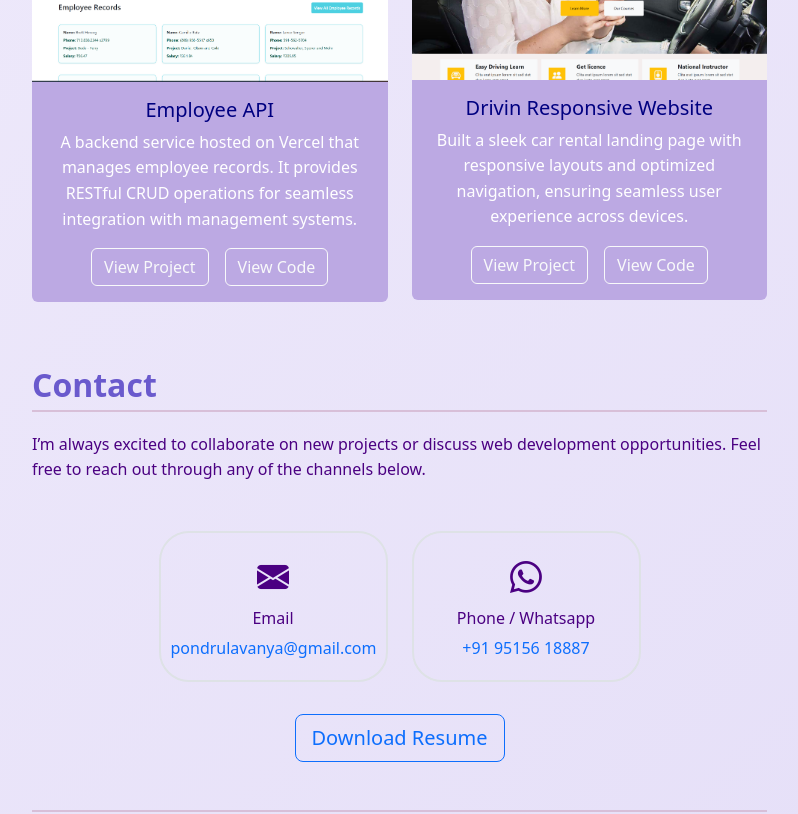
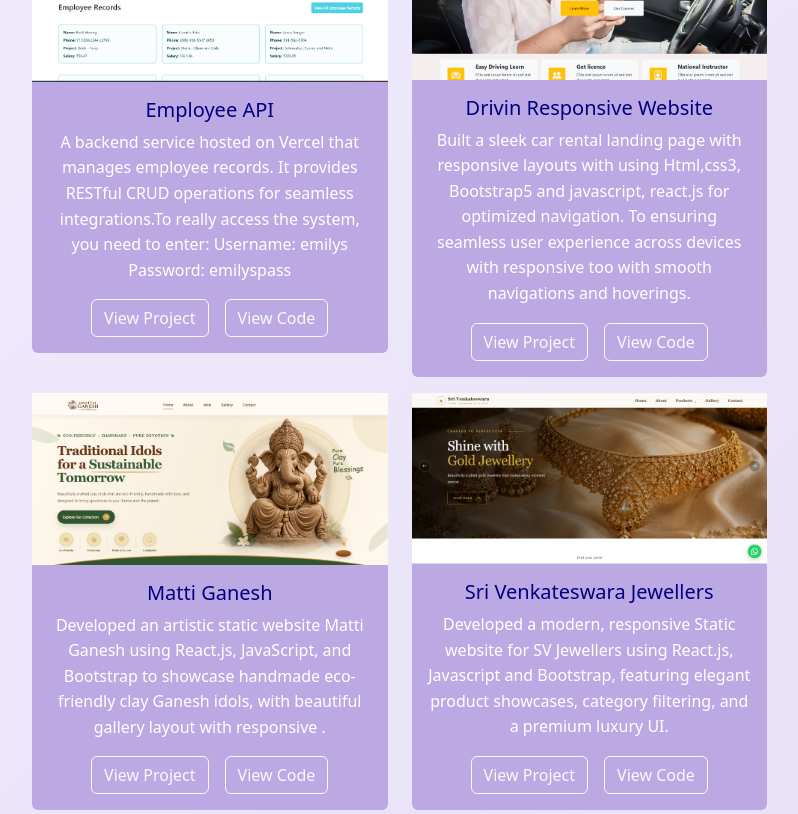
Before and after one commit to Lavanyapondru/Lavanya-portrfolio, a React (Vite) app: page / in a window 1280 px wide. Shown: the part 3160-3974 px from the top of the page, without its empty margins (440-1238 px from the left). Built offline with nearby package versions, Linux system fonts and the light colour scheme.

Commit message:
initial commit'

```diff
--- a/src/components/Initial.jsx
+++ b/src/components/Initial.jsx
@@ -392,7 +392,7 @@ function Initial() {
                       <div className="card-body">
                         <h5 className="card-title">Technozinc</h5>
                         <p className="card-text">
-                        A modern web project hosted on Vercel, showcasing clean design, responsive UI, and deployment with frameworks like Next.js.                        </p>
+                        A modern web project hosted on Vercel, showcasing clean design, responsive UI, and deployment with frameworks like React.js.                        </p>
                          <a href="https://technozinc.vercel.app/" target="_blank" class="btn btn-outline-light me-3">View Project</a>
                         <a href="https://github.com/Lavanyapondru/Technozinc" target="_blank" class="btn btn-outline-light">View Code</a>
                       </div>
@@ -403,7 +403,8 @@ function Initial() {
                       <div className="card-body">
                         <h5 className="card-title">Employee API</h5>
                         <p className="card-text">
-                         A backend service hosted on Vercel that manages employee records. It provides RESTful CRUD operations for seamless integration with management systems.                        </p>
+                         A backend service hosted on Vercel that manages employee records. It provides RESTful CRUD operations for seamless integrations.To really access the system, you need to enter: Username: emilys Password: emilyspass
+                         </p>
                          <a href="https://employee-api-rkp2.vercel.app/" target="_blank" class="btn btn-outline-light me-3">View Project</a>
                         <a href="https://github.com/Lavanyapondru/Employee-API" target="_blank" class="btn btn-outline-light">View Code</a>
                       </div>
@@ -415,10 +416,36 @@ function Initial() {
                       <div className="card-body">
                         <h5 className="card-title">Drivin Responsive Website</h5>
                         <p className="card-text">
-                         Built a sleek car rental landing page with responsive layouts and optimized navigation, ensuring seamless user experience across devices.
+                         Built a sleek car rental landing page with responsive layouts with using Html,css3, Bootstrap5 and javascript, react.js for optimized navigation. To ensuring seamless user experience across devices with responsive too with smooth navigations and hoverings.
                         </p>
                         <a href="https://drivin-responsive-website.vercel.app/" target="_blank" class="btn btn-outline-light me-3">View Project</a>
                          <a href="https://github.com/Lavanyapondru/Drivin-responsive-website" target="_blank" class="btn btn-outline-light">View Code</a>
+                      </div>
+                    </div>
+                  </div>
+
+                   <div className="recents col-md-6 mb-3 text-center">
+                    <div className="card project-card">
+                         <img src="project14.png" class="w-100 project" alt="..."/>
+                      <div className="card-body">
+                        <h5 className="card-title">Matti Ganesh</h5>
+                        <p className="card-text">
+Developed an artistic static website Matti Ganesh  using React.js, JavaScript, and Bootstrap to showcase handmade eco-friendly clay Ganesh idols, with beautiful gallery layout with responsive .                        </p>
+                        <a href="https://matti-ganesh-by-krish-creative-arts.vercel.app/" target="_blank" class="btn btn-outline-light me-3">View Project</a>
+                         <a href="https://github.com/Lavanyapondru/MattiGaneshByKrishCreativeArts" target="_blank" class="btn btn-outline-light">View Code</a>
+                      </div>
+                    </div>
+                  </div>
+
+                   <div className="recents col-md-6 mb-3 text-center">
+                    <div className="card project-card">
+                         <img src="project13.png" class="w-100 project" alt="..."/>
+                      <div className="card-body">
+                        <h5 className="card-title">Sri Venkateswara Jewellers</h5>
+                        <p className="card-text">
+Developed a modern, responsive Static website for SV Jewellers using React.js, Javascript and Bootstrap, featuring elegant product showcases, category filtering, and a premium luxury UI.                        </p>
+                        <a href="https://sv-jewellers.vercel.app/" target="_blank" class="btn btn-outline-light me-3">View Project</a>
+                         <a href="https://github.com/Lavanyapondru/sv-jewellers" target="_blank" class="btn btn-outline-light">View Code</a>
                       </div>
                     </div>
                   </div>
```
Also changed, not shown: public/project13.png (added), public/project14.png (added).
